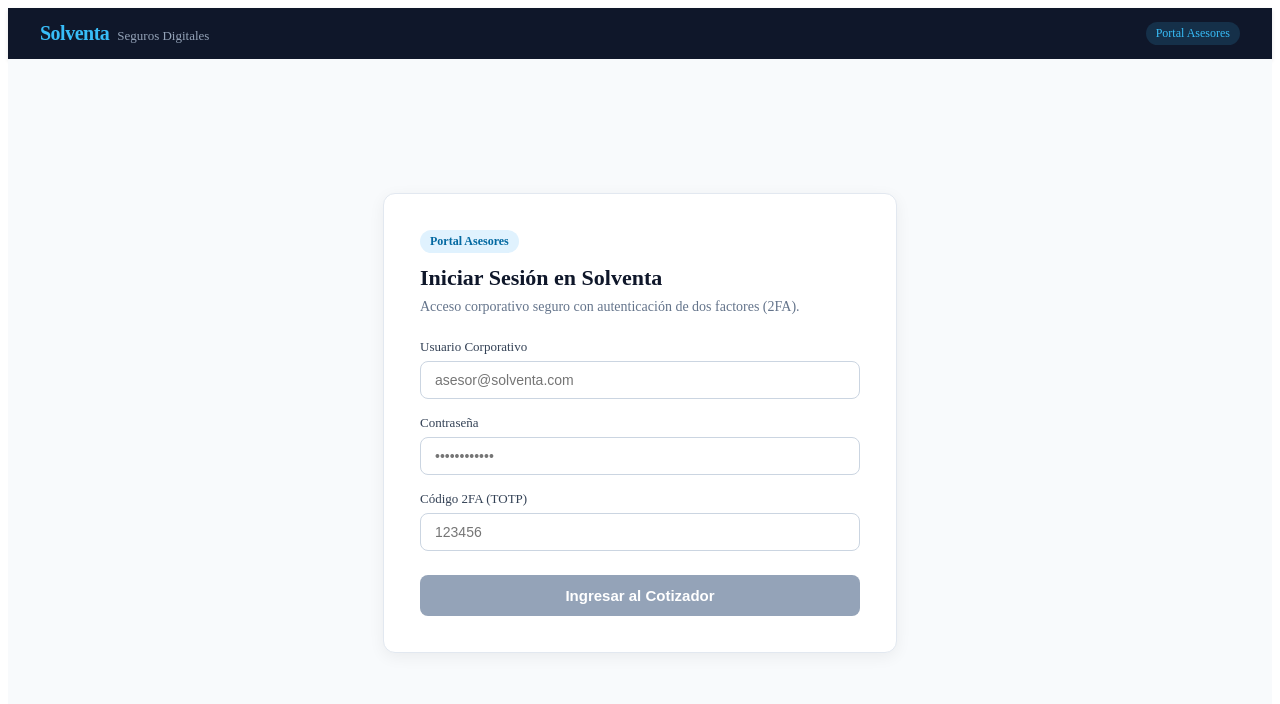
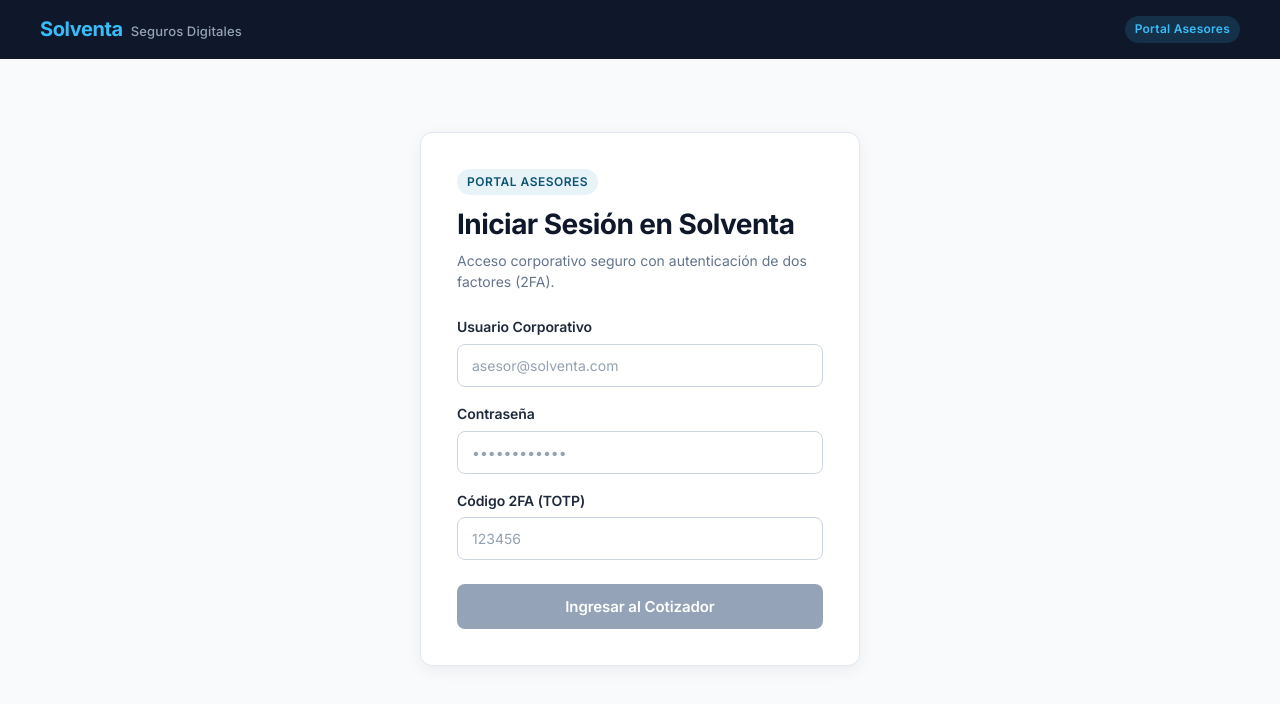
Before and after one commit to oscarsaraza/proyecto-final-miso, an Angular app in the folder web/: page /login in a window 1280 px wide. Shown: the top 704 px of the page. Built offline with nearby package versions, Linux system fonts and the light colour scheme.

Commit message:
style(web) actualización estilos de aplicación web para coincidir con el prototipo

```diff
--- a/web/src/app/app.component.css
+++ b/web/src/app/app.component.css
@@ -20,16 +20,18 @@
 }
 
 .logo-text {
-  font-size: 20px;
+  font-family: inherit;
+  font-size: 1.25rem;
   font-weight: 700;
   color: #38bdf8;
-  letter-spacing: -0.5px;
+  letter-spacing: -0.02em;
 }
 
 .logo-sub {
-  font-size: 13px;
+  font-size: 0.8125rem;
   color: #94a3b8;
-  font-weight: 400;
+  font-weight: 500;
+  letter-spacing: 0.01em;
 }
 
 .header-nav {
@@ -39,8 +41,10 @@
 }
 
 .user-greeting {
-  font-size: 13px;
+  font-size: 0.8125rem;
+  font-weight: 500;
   color: #cbd5e1;
+  letter-spacing: -0.005em;
 }
 
 .user-greeting strong {
@@ -49,15 +53,17 @@
 }
 
 .btn-logout {
+  font-family: inherit;
   background: transparent;
   border: 1px solid #475569;
   color: #cbd5e1;
   padding: 6px 14px;
   border-radius: 6px;
-  font-size: 12px;
-  font-weight: 500;
+  font-size: 0.75rem;
+  font-weight: 600;
+  letter-spacing: 0.01em;
   cursor: pointer;
-  transition: all 0.2s;
+  transition: all 0.15s ease;
 }
 
 .btn-logout:hover {
@@ -71,8 +77,9 @@
   color: #38bdf8;
   padding: 4px 10px;
   border-radius: 9999px;
-  font-size: 12px;
-  font-weight: 500;
+  font-size: 0.75rem;
+  font-weight: 600;
+  letter-spacing: 0.02em;
 }
 
 .main-content {
--- a/web/src/app/features/auth/login.component.ts
+++ b/web/src/app/features/auth/login.component.ts
@@ -94,30 +94,37 @@
       }
       .badge {
         display: inline-block;
-        background: #e0f2fe;
-        color: #0369a1;
+        background: #e8f3f8;
+        color: #0b5474;
         padding: 4px 10px;
         border-radius: 9999px;
-        font-size: 12px;
+        font-size: 0.75rem;
         font-weight: 600;
+        letter-spacing: 0.04em;
+        text-transform: uppercase;
         margin-bottom: 12px;
       }
       h2 {
         margin: 0 0 8px;
         color: #0f172a;
-        font-size: 22px;
+        font-size: 1.75rem;
+        font-weight: 700;
+        letter-spacing: -0.02em;
+        line-height: 1.25;
       }
       .subtitle {
         color: #64748b;
-        font-size: 14px;
+        font-size: 0.875rem;
+        line-height: 1.5;
         margin: 0 0 24px;
       }
       .alert-box {
         padding: 12px 14px;
         border-radius: 8px;
-        font-size: 13px;
+        font-size: 0.8125rem;
+        font-weight: 500;
         margin-bottom: 20px;
-        line-height: 1.4;
+        line-height: 1.45;
       }
       .alert-danger {
         background: #fee2e2;
@@ -137,40 +144,50 @@
         gap: 6px;
       }
       label {
-        font-size: 13px;
-        font-weight: 500;
-        color: #334155;
+        font-size: 0.875rem;
+        font-weight: 600;
+        color: #1e293b;
+        letter-spacing: -0.005em;
       }
       input {
-        padding: 10px 14px;
+        font-family: inherit;
+        font-size: 0.9375rem;
+        color: #0f172a;
+        padding: 11px 14px;
         border: 1px solid #cbd5e1;
         border-radius: 8px;
-        font-size: 14px;
         outline: none;
-        transition: border-color 0.2s;
+        transition: border-color 0.15s ease, box-shadow 0.15s ease;
+      }
+      input::placeholder {
+        color: #94a1b2;
+        font-size: 0.875rem;
       }
       input:focus {
-        border-color: #0284c7;
+        border-color: #0b5474;
+        box-shadow: 0 0 0 3px rgba(11, 84, 116, 0.14);
       }
       input:disabled {
         background: #f1f5f9;
         cursor: not-allowed;
       }
       .btn-primary {
+        font-family: inherit;
         width: 100%;
-        padding: 12px;
-        background: #0284c7;
+        padding: 13px;
+        background: #0b5474;
         color: #ffffff;
         border: none;
         border-radius: 8px;
-        font-size: 15px;
+        font-size: 0.9375rem;
         font-weight: 600;
+        letter-spacing: -0.005em;
         cursor: pointer;
         margin-top: 8px;
-        transition: background-color 0.2s;
+        transition: background-color 0.15s ease;
       }
       .btn-primary:hover {
-        background: #0369a1;
+        background: #083f58;
       }
       .btn-primary:disabled {
         background: #94a3b8;
--- a/web/src/app/features/cotizador/cotizador.component.ts
+++ b/web/src/app/features/cotizador/cotizador.component.ts
@@ -42,11 +42,15 @@
     .cotizador-header h1 {
       margin: 0 0 6px;
       color: #0f172a;
-      font-size: 26px;
+      font-size: 1.625rem;
+      font-weight: 700;
+      letter-spacing: -0.02em;
     }
     .cotizador-header p {
       margin: 0 0 24px;
       color: #64748b;
+      font-size: 0.875rem;
+      line-height: 1.55;
     }
     .steps-progress {
       display: flex;
@@ -58,12 +62,13 @@
       padding: 8px 16px;
       background: #f1f5f9;
       border-radius: 20px;
-      font-size: 13px;
+      font-size: 0.8125rem;
       color: #64748b;
-      font-weight: 500;
+      font-weight: 600;
+      letter-spacing: -0.005em;
     }
     .step.active {
-      background: #0284c7;
+      background: #0b5474;
       color: #ffffff;
     }
     .content-card {
@@ -76,11 +81,20 @@
     .content-card h3 {
       margin-top: 0;
       color: #1e293b;
+      font-size: 1.125rem;
+      font-weight: 600;
+      letter-spacing: -0.01em;
+    }
+    .content-card p {
+      font-size: 0.875rem;
+      color: #64748b;
+      margin-bottom: 12px;
     }
     .content-card ul {
       padding-left: 20px;
       color: #475569;
-      line-height: 1.8;
+      font-size: 0.875rem;
+      line-height: 1.75;
     }
   `]
 })
--- a/web/src/index.html
+++ b/web/src/index.html
@@ -1,11 +1,14 @@
 <!doctype html>
-<html lang="en">
+<html lang="es">
 <head>
   <meta charset="utf-8">
-  <title>Web</title>
+  <title>Solventa · Portal Asesores</title>
   <base href="/">
   <meta name="viewport" content="width=device-width, initial-scale=1">
   <link rel="icon" type="image/x-icon" href="favicon.ico">
+  <link rel="preconnect" href="https://fonts.googleapis.com">
+  <link rel="preconnect" href="https://fonts.gstatic.com" crossorigin>
+  <link href="https://fonts.googleapis.com/css2?family=Inter:wght@400;500;600;700;800&display=swap" rel="stylesheet">
 </head>
 <body>
   <app-root></app-root>
--- a/web/src/styles.css
+++ b/web/src/styles.css
@@ -1 +1,84 @@
-/* You can add global styles to this file, and also import other style files */
+/* ============================================================================
+   Solventa · Estilos Globales y Sistema Tipográfico
+   Basado en el diseño y tokens de prototipos/web/styles.css
+   ========================================================================= */
+
+@import url('https://fonts.googleapis.com/css2?family=Inter:wght@400;500;600;700;800&display=swap');
+
+:root {
+  /* Escala tipográfica */
+  --t-xs: 0.75rem;     /* 12px */
+  --t-sm: 0.8125rem;   /* 13px */
+  --t-base: 0.9375rem; /* 15px */
+  --t-md: 1.0625rem;   /* 17px */
+  --t-lg: 1.25rem;     /* 20px */
+  --t-xl: 1.5rem;      /* 24px */
+  --t-2xl: 2rem;       /* 32px */
+
+  /* Paleta cromática corporativa */
+  --n-0: #ffffff;
+  --n-25: #fbfcfd;
+  --n-50: #f6f8fa;
+  --n-100: #eef1f5;
+  --n-200: #e0e5ec;
+  --n-300: #c8d0da;
+  --n-400: #94a1b2;
+  --n-500: #67748a;
+  --n-600: #4a5668;
+  --n-700: #333d4b;
+  --n-800: #1f2733;
+  --n-900: #121820;
+
+  --marca-500: #0f6d94;
+  --marca-600: #0b5474;
+  --marca-700: #083f58;
+
+  --fondo: var(--n-50);
+  --superficie: var(--n-0);
+  --texto: var(--n-800);
+  --texto-sec: var(--n-500);
+  --borde: var(--n-200);
+  --primario: var(--marca-600);
+
+  /* Familia tipográfica */
+  --font-principal: 'Inter', system-ui, -apple-system, BlinkMacSystemFont, 'Segoe UI', Roboto, Helvetica, Arial, sans-serif;
+}
+
+* {
+  box-sizing: border-box;
+}
+
+html, body {
+  height: 100%;
+}
+
+body {
+  margin: 0;
+  background-color: var(--fondo);
+  color: var(--texto);
+  font-family: var(--font-principal);
+  font-size: var(--t-base);
+  line-height: 1.55;
+  -webkit-font-smoothing: antialiased;
+  -moz-osx-font-smoothing: grayscale;
+  text-rendering: optimizeLegibility;
+}
+
+h1, h2, h3, h4, h5, h6 {
+  margin: 0;
+  font-family: var(--font-principal);
+  font-weight: 700;
+  color: var(--n-900);
+  line-height: 1.3;
+  letter-spacing: -0.015em;
+}
+
+p {
+  margin: 0;
+  line-height: 1.55;
+}
+
+button, input, select, textarea {
+  font-family: var(--font-principal);
+  font-size: inherit;
+}
```
Also changed, not shown: 1 other file (tests, documents, lock files or other folders).
